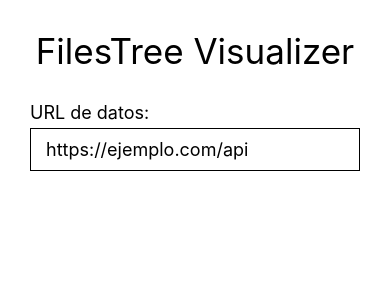
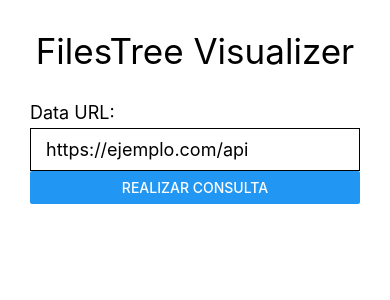
Before and after one commit to Caldum/FilesTree, a React Native app: screen / in a window 390 px wide. Shown: the top 300 px of the page. Built offline with nearby package versions, Linux system fonts and the light colour scheme.

Commit message:
adds input to Index component

```diff
--- a/App.js
+++ b/App.js
@@ -1,8 +1,12 @@
 import React from 'react';
 import Index from './components/Index';
+import { Provider } from 'react-redux';
+import store from './redux/store';
 
 export default function App () {
   return (
-    <Index />
+    <Provider store={store}>
+      <Index />
+    </Provider>
   );
 }
--- a/components/Index.jsx
+++ b/components/Index.jsx
@@ -1,9 +1,16 @@
 import { StatusBar } from 'expo-status-bar';
 import React, { useState } from 'react';
-import { StyleSheet, Text, TextInput, View } from 'react-native';
+import { StyleSheet, Text, TextInput, View, Button } from 'react-native';
+import { connect } from 'react-redux';
+import { getData } from '../redux/actions';
 
-export default function Index () {
+export function Index ({ getData, data }) {
   const [URL, onChangeURL] = useState('');
+
+  const handleRequest = () => {
+    console.log('holu');
+    getData(URL);
+  };
 
   return (
     <View style={styles.container}>
@@ -12,8 +19,9 @@ export default function Index () {
         <Text style={styles.title}>FilesTree Visualizer</Text>
       </View>
       <View>
-        <Text style={styles.label}>URL de datos:</Text>
+        <Text style={styles.label}>Data URL:</Text>
         <TextInput style={styles.input} autoCapitalize="none" value={URL} onChangeText={text => onChangeURL(text)} placeholder="https://ejemplo.com/api" />
+        <Button onPress={() => handleRequest()} title="Realizar consulta" />
       </View>
     </View>
   );
@@ -41,3 +49,17 @@ const styles = StyleSheet.create({
     borderWidth: 1
   }
 });
+
+function mapStateToProps (state) {
+  return {
+    data: state.visualizer.data
+  };
+}
+
+function mapDispatchToProps (dispatch) {
+  return {
+    getData: (url) => dispatch(getData(url))
+  };
+}
+
+export default connect(mapStateToProps, mapDispatchToProps)(Index);
```
